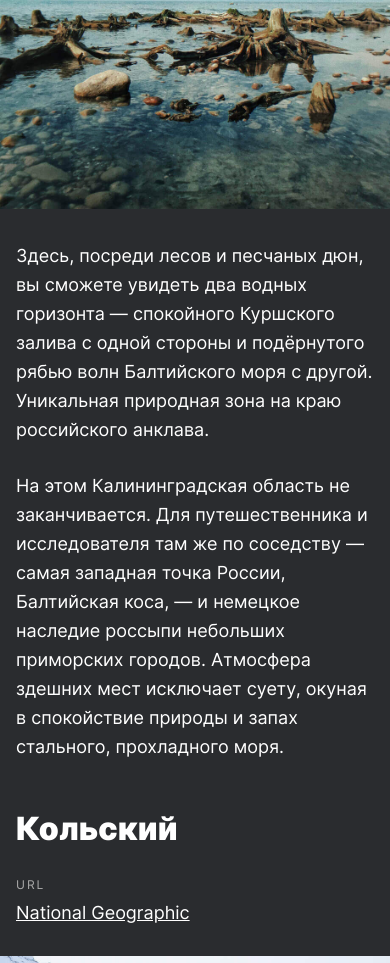
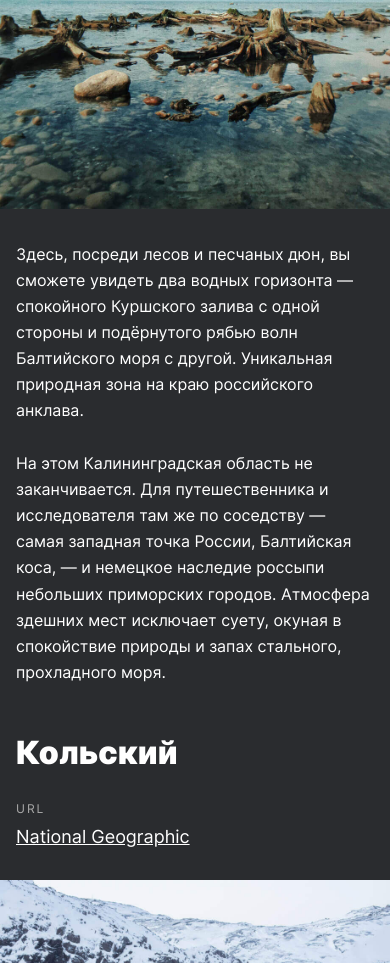
Before and after one commit to Toroschina/russian-travel, a plain HTML site: page index.html in a window 390 px wide. Shown: the part 5101-6064 px from the top of the page. Drawn offline with Linux system fonts and the light colour scheme; files whose address does not match are found by name.

Commit message:
Update and rename blocks/place/__paragraph/place__paragraph.css to блоки/место/__paragraph/place__paragraph.css

```diff
--- a/blocks/place/__paragraph/place__paragraph.css
+++ b/блоки/место/__paragraph/place__paragraph.css
@@ -6,6 +6,13 @@
   font-weight: 400;
 }
 
+@media screen and (max-width: 1050px) {
+  .place__paragraph {
+    font-size: 16px;
+    line-height: 26.08px;
+  }
+}
+
 @media screen and (max-width: 465px) {
   .place__paragraph {
     white-space: normal;
```
